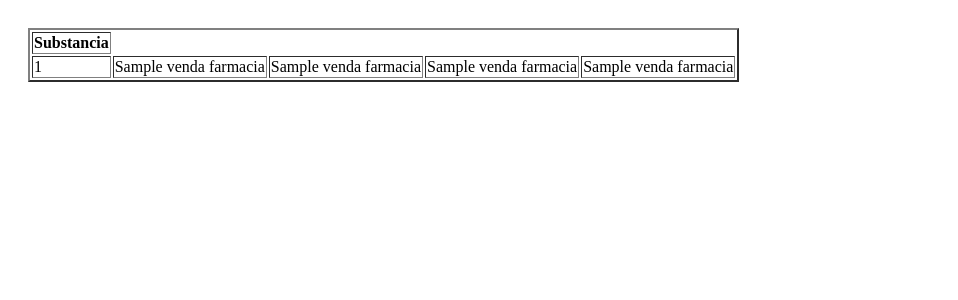
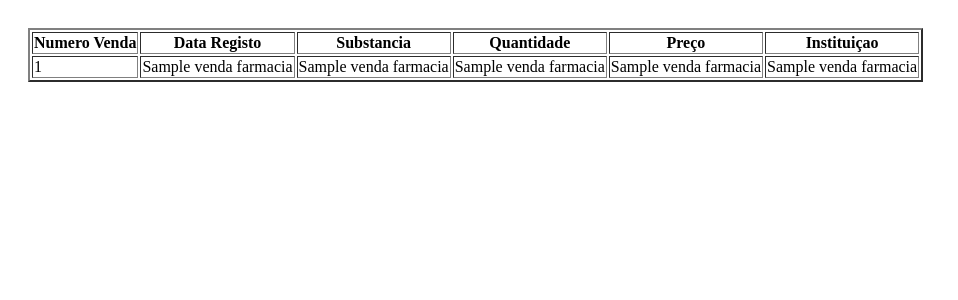
Before and after one commit to nelsontr/BD_2020-2021, a Flask app: page /venda_farmacia in a window 1280 px wide. Shown: the top 300 px of the page, without its empty margins (0-958 px from the left). Run offline with Flask 2, Linux system fonts and the light colour scheme; a database or web service that is not in the repository returns one stand-in record (values such as "Sample title"); some libraries are stand-ins or nearby versions.

Commit message:
updating web/ 80%

```diff
--- a/Entrega3/web/app.py
+++ b/Entrega3/web/app.py
@@ -426,9 +426,9 @@ def perguntae_done():
     dbConn = psycopg2.connect(DB_CONNECTION_STRING)
     cursor = dbConn.cursor(cursor_factory = psycopg2.extras.DictCursor)
     query = f'''SELECT DISTINCT(substancia)
-    FROM prescricao
-    WHERE EXTRACT(MONTH from data)={request.form["data"]}
-    AND EXTRACT(YEAR from data)=EXTRACT(YEAR from CURRENT_DATE);'''
+        FROM prescricao
+        WHERE EXTRACT(MONTH from data)={request.form["data"]}
+        AND EXTRACT(YEAR from data)=EXTRACT(YEAR from CURRENT_DATE);'''
     cursor.execute(query)
     return render_template("perguntaeTable.html", cursor=cursor, params=request.args)
   except Exception as e:
@@ -439,15 +439,15 @@ def perguntae_done():
     dbConn.close()
 
 
-@app.route('/perguntac')
-def perguntac_form():
+@app.route('/registoVenda')
+def registoVenda_form():
   try:
-    return render_template("perguntac.html", params=request.args)
+    return render_template("registoVenda.html", params=request.args)
   except Exception as e:
     return str(e)
 
 @app.route('/venda_farmacia')
-def perguntac_list():
+def venda_farmacia_list():
   dbConn=None
   cursor=None
   try:
@@ -455,15 +455,15 @@ def perguntac_list():
     cursor = dbConn.cursor(cursor_factory = psycopg2.extras.DictCursor)
     query = "SELECT * FROM venda_farmacia ORDER BY num_venda DESC;"
     cursor.execute(query)
-    return render_template("perguntacTable.html", cursor=cursor, params=request.args)
+    return render_template("venda_farmacia.html", cursor=cursor, params=request.args)
   except Exception as e:
     return str(e)
   finally:
     cursor.close()
     dbConn.close()
 
-@app.route('/prescricao_farmacia')
-def perguntac_prescricao_farmacia():
+@app.route('/prescricao_venda')
+def prescricao_venda_list():
   dbConn=None
   cursor=None
   try:
@@ -471,53 +471,46 @@ def perguntac_prescricao_farmacia():
     cursor = dbConn.cursor(cursor_factory = psycopg2.extras.DictCursor)
     query = "SELECT * FROM prescricao_venda ORDER BY num_venda DESC;"
     cursor.execute(query)
-    return render_template("perguntacTable.html", cursor=cursor, params=request.args)
+    return render_template("prescricao_venda.html", cursor=cursor, params=request.args)
   except Exception as e:
     return str(e)
   finally:
     cursor.close()
     dbConn.close()
 
-@app.route('/perguntac/prescricao', methods=["POST"])
-def perguntac_prescricao():
+@app.route('/registoVenda/prescricao', methods=["POST"])
+def registoVenda_prescricao():
   dbConn=None
   cursor=None
   try:
     dbConn = psycopg2.connect(DB_CONNECTION_STRING)
     cursor = dbConn.cursor(cursor_factory = psycopg2.extras.DictCursor)
     query =\
-    f'''create or replace function last_venda()
-    	returns decimal (20,2) AS
-    $$
-    	declare lastvenda decimal (20,2);
-     begin
-        SELECT num_venda into lastvenda
-        FROM venda_farmacia
-    	ORDER BY num_venda DESC
-    	LIMIT 1;
-    	return lastvenda;
-    End;
-    $$ Language plpgsql;
-
-    INSERT INTO venda_farmacia
-    SELECT last_venda()+1 as num_venda, data as data_registo, substancia, quant,random()*10 as preco,nome_instituicao as inst
+    f'''INSERT INTO venda_farmacia
+    SELECT (SELECT num_venda
+    FROM venda_farmacia
+    ORDER BY num_venda DESC
+    LIMIT 1)+1 as num_venda, data as data_registo, substancia, quant,random()*10 as preco,nome_instituicao as inst
     FROM prescricao NATURAL JOIN consulta
     WHERE num_cedula={request.form["num_cedula"]}
     AND num_doente={request.form["num_doente"]}
     AND data='{request.form["data"]}'
-    AND substancia='{request.form["substancia"]}';
+    AND substancia='{request.form["substancia"]}';'''
+    cursor.execute(query)
 
-    INSERT INTO prescricao_venda
-    SELECT num_cedula, num_doente, data, substancia, last_venda() as num_venda
+    query =\
+    f'''INSERT INTO prescricao_venda
+    SELECT num_cedula, num_doente, data, substancia, (SELECT num_venda
+    FROM venda_farmacia
+    ORDER BY num_venda DESC
+    LIMIT 1) as num_venda
     FROM prescricao NATURAL JOIN consulta
     WHERE num_cedula={request.form["num_cedula"]}
     AND num_doente={request.form["num_doente"]}
     AND data='{request.form["data"]}'
-    AND substancia='{request.form["substancia"]}';
-
-    '''
+    AND substancia='{request.form["substancia"]}';'''
     cursor.execute(query)
-    return redirect('/prescricao_farmacia')
+    return redirect('/prescricao_venda')
   except Exception as e:
     return str(e)
   finally:
@@ -525,8 +518,8 @@ def perguntac_prescricao():
     cursor.close()
     dbConn.close()
 
-@app.route('/perguntac/venda', methods=["POST"])
-def perguntac_venda():
+@app.route('/registoVenda/vendaUnica', methods=["POST"])
+def registoVenda_venda():
   dbConn=None
   cursor=None
   try:
@@ -536,7 +529,7 @@ def perguntac_venda():
       {request.form["num_venda"]},'{request.form["data"]}','{request.form["substancia"]}',
       {request.form["quantidade"]},{request.form["preco"]},'{request.form["instituicao"]}');'''
     cursor.execute(query)
-    return redirect("/perguntac/view")
+    return redirect("/venda_farmacia")
   except Exception as e:
     return str(e)
   finally:
--- a/Entrega3/web/templates/perguntae.html
+++ b/Entrega3/web/templates/perguntae.html
@@ -1,7 +1,7 @@
 <html>
     <title>Pergunta e)</title>
     <body>
-        <h3>Qual o mês que quer ver?</h3>
+        <h3>Qual o mês que quer ver? (Deste Ano)</h3>
         <form action="perguntae/done" method="post">
             <p>Mes: <input type="number" name="data" value="" min="1" max="12"/></p>
             <p><input type="submit" value="Submit"/></p>
--- a/Entrega3/web/templates/perguntacTable.html
+++ b/Entrega3/web/templates/prescricao_venda.html
@@ -1,11 +1,15 @@
 <doctype html>
-  <title>List Instituicao</title>
+  <title>List Prescricao_venda</title>
   <body style="padding: 20px">
     {% if cursor %}
     <table border="2px">
       <thead>
         <tr>
+          <th>Numero Cédula</th>
+          <th>Numero Doente</th>
+          <th>Data</th>
           <th>Substancia</th>
+          <th>Numero Venda</th>
         </tr>
       </thead>
       <tbody>
--- a/Entrega3/web/templates/perguntac.html
+++ b/Entrega3/web/templates/registoVenda.html
@@ -2,7 +2,7 @@
     <title>Pergunta e)</title>
     <body>
         <h3>Prescricao</h3>
-        <form action="perguntac/prescricao" method="post">
+        <form action="registoVenda/prescricao" method="post">
           <p>Num_Cedula: <input type="number" name="num_cedula" value=""/></p>
           <p>Num_Doente: <input type="number" name="num_doente" value=""/></p>
           <p>Data: <input type="date" name="data" value=""/></p>
@@ -11,7 +11,7 @@
         </form>
         <br><br>
         <h3>Venda</h3>
-        <form action="perguntac/venda" method="post">
+        <form action="registoVenda/vendaUnica" method="post">
           <p>Num_Venda: <input type="number" name="num_venda" value=""/></p>
           <p>data_registo: <input type="date" name="data" value=""/></p>
           <p>substancia: <input type="text" name="substancia" value=""/></p>
--- a/Entrega3/web/templates/perguntaeTable.html
+++ b/Entrega3/web/templates/venda_farmacia.html
@@ -1,17 +1,27 @@
 <doctype html>
-  <title>List Instituicao</title>
+  <title>List Venda_farmacia</title>
   <body style="padding: 20px">
     {% if cursor %}
     <table border="2px">
       <thead>
         <tr>
+          <th>Numero Venda</th>
+          <th>Data Registo</th>
           <th>Substancia</th>
+          <th>Quantidade</th>
+          <th>Preço</th>
+          <th>Instituiçao</th>
         </tr>
       </thead>
       <tbody>
         {% for record in cursor %}
         <tr>
           <td>{{ record[0] }}</td>
+          <td>{{ record[1] }}</td>
+          <td>{{ record[2] }}</td>
+          <td>{{ record[3] }}</td>
+          <td>{{ record[4] }}</td>
+          <td>{{ record[5] }}</td>
         </tr>
         {% endfor %}
       </tbody>
```
Also changed, not shown: Entrega3/schema.sql (+8 -0 lines), Entrega3/web/alter.sql (added, +44 -0 lines), Entrega3/web/templates/index.html (+3 -6 lines).
